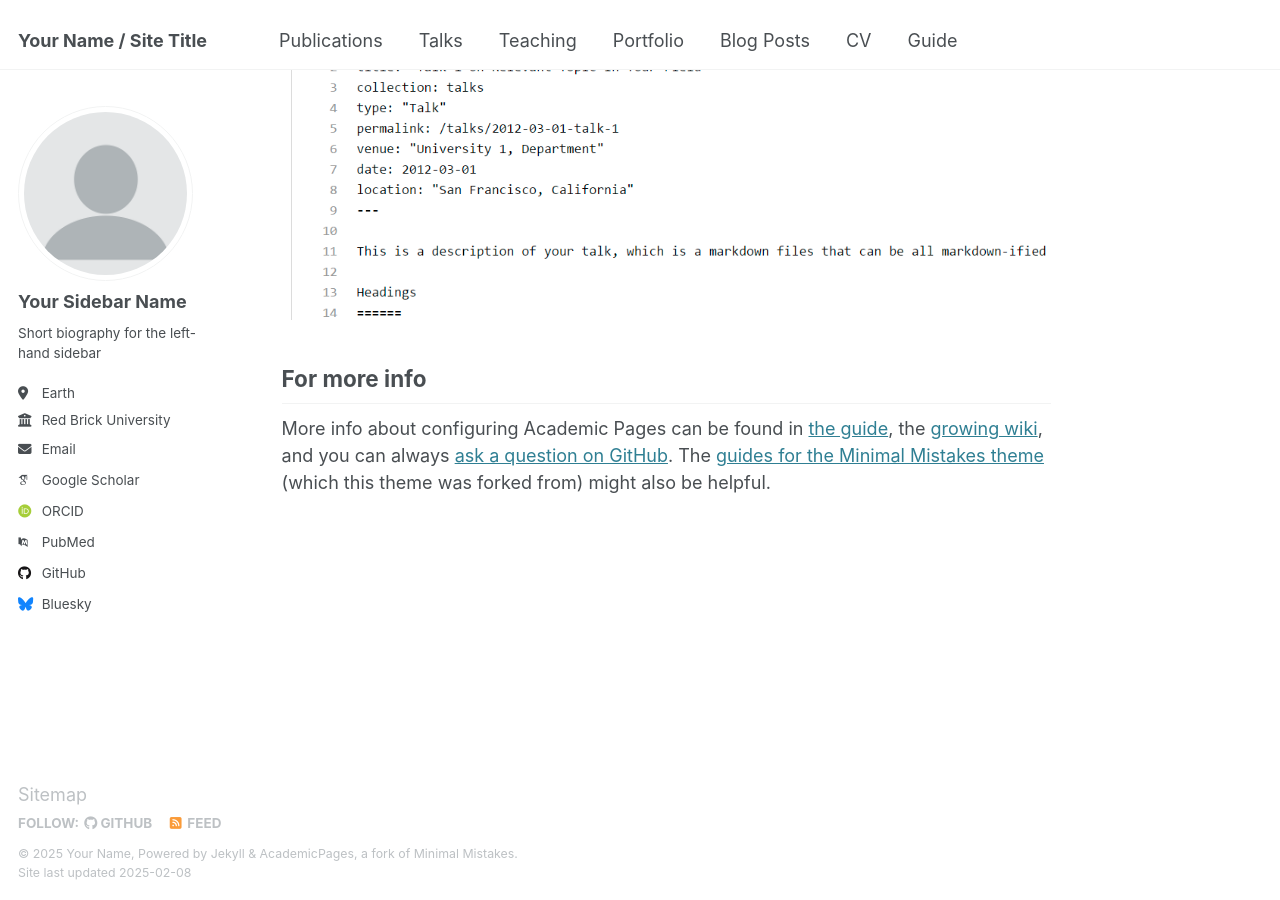
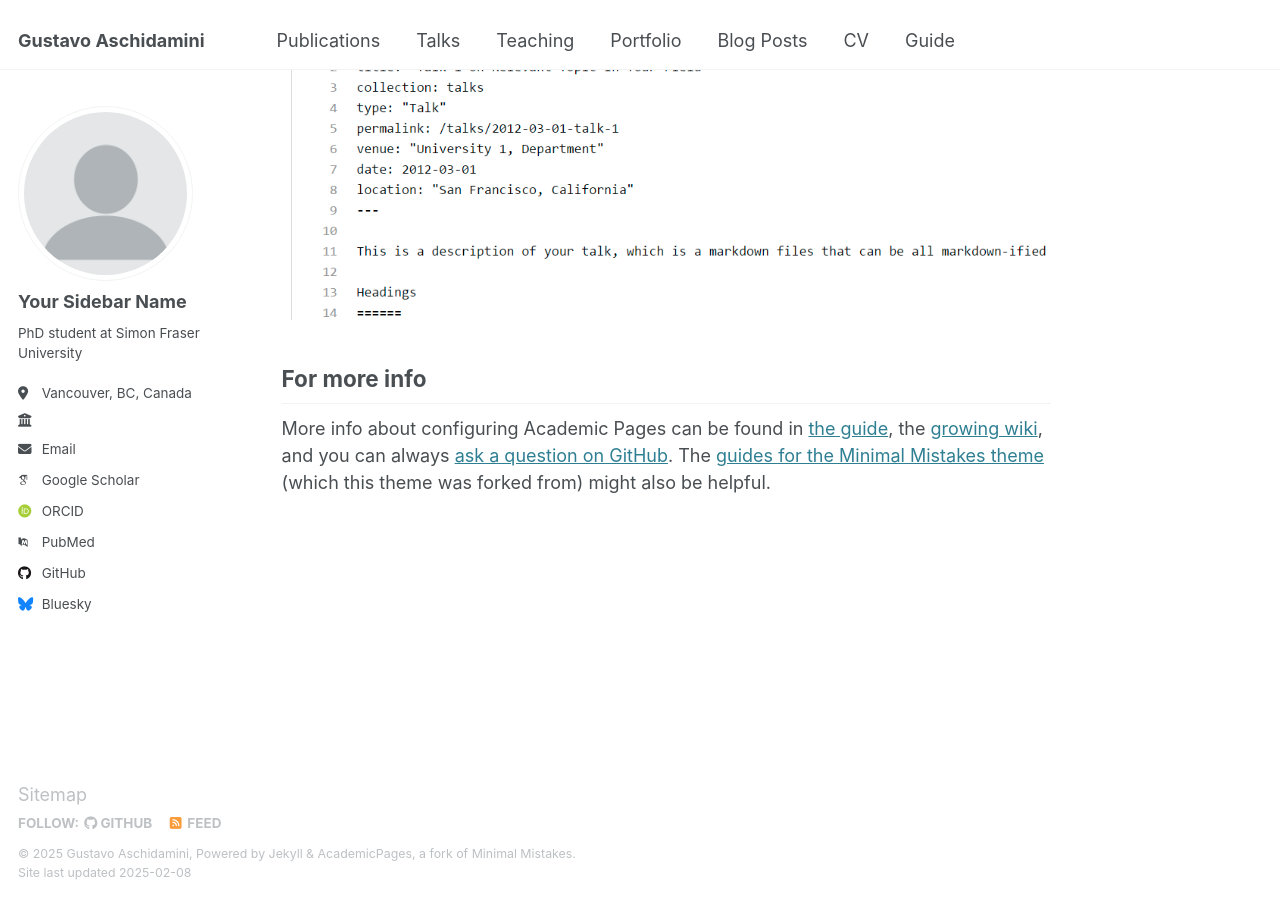
Before and after one commit to gaschidamini/gaschidamini.github.io, a Jekyll site: the page built from _pages/about.md, in a window 1280 px wide and 900 px high, scrolled down 2642 px. Built offline with Jekyll 4.4.1, drawn with Linux system fonts in a browser that asks for light colours; some web fonts are replaced.

Commit message:
Update _config.yml

```diff
--- a/_config.yml
+++ b/_config.yml
@@ -9,11 +9,11 @@
 # Basic Site Settings
 locale                   : "en-US"
 site_theme               : "default"
-title                    : "Your Name / Site Title"
+title                    : "Gustavo Aschidamini"
 title_separator          : "-"
-name                     : &name "Your Name"
+name                     : &name "Gustavo Aschidamini"
 description              : &description "personal description"
-url                      : https://academicpages.github.io # the base hostname & protocol for your site e.g. "https://[your GitHub username].github.io"
+url                      : https://gaschidamini.github.io # the base hostname & protocol for your site e.g. "https://[your GitHub username].github.io"
 baseurl                  : "" # the subpath of your site, e.g. "/blog"
 repository               : "academicpages/academicpages.github.io"
 
@@ -25,9 +25,9 @@ author:
   avatar           : "profile.png"
   name             : "Your Sidebar Name"
   pronouns         : # example: "she/her"
-  bio              : "Short biography for the left-hand sidebar"
-  location         : "Earth"
-  employer         : "Red Brick University"
+  bio              : "PhD student at Simon Fraser University"
+  location         : "Vancouver, BC, Canada"
+  employer         : ""
   uri              : # URL
   email            : "none@example.org"
 
@@ -38,7 +38,7 @@ author:
   orcid            : "http://orcid.org/yourorcidurl"
   semantic         : # URL
   pubmed           : "https://www.ncbi.nlm.nih.gov/pubmed/?term=john+snow"
-  researchgate     : # URL
+  researchgate     : # https://www.researchgate.net/profile/Gustavo-Aschidamini?ev=hdr_xprf
   scopus           : # URL
 
   # Repositories and software development
```
